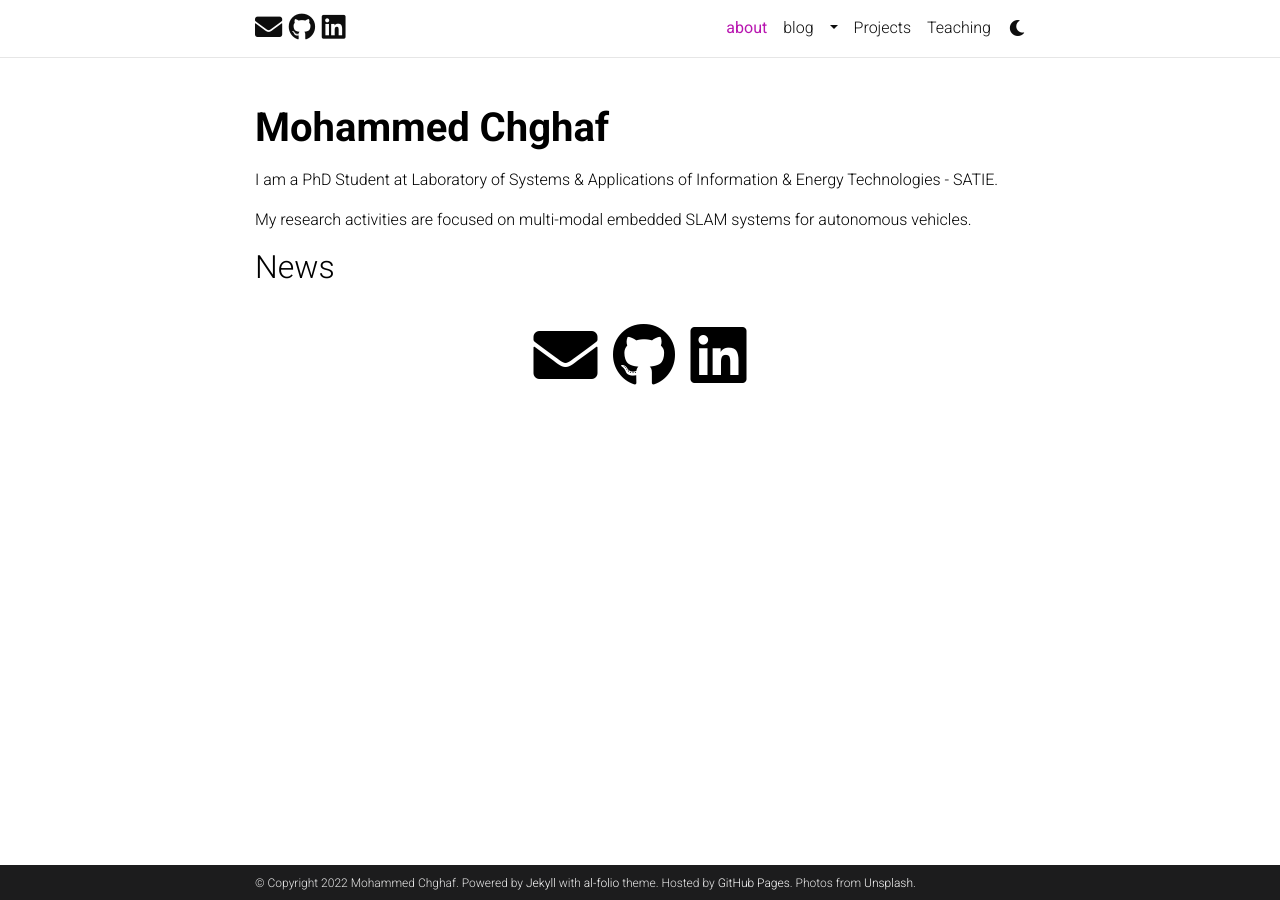
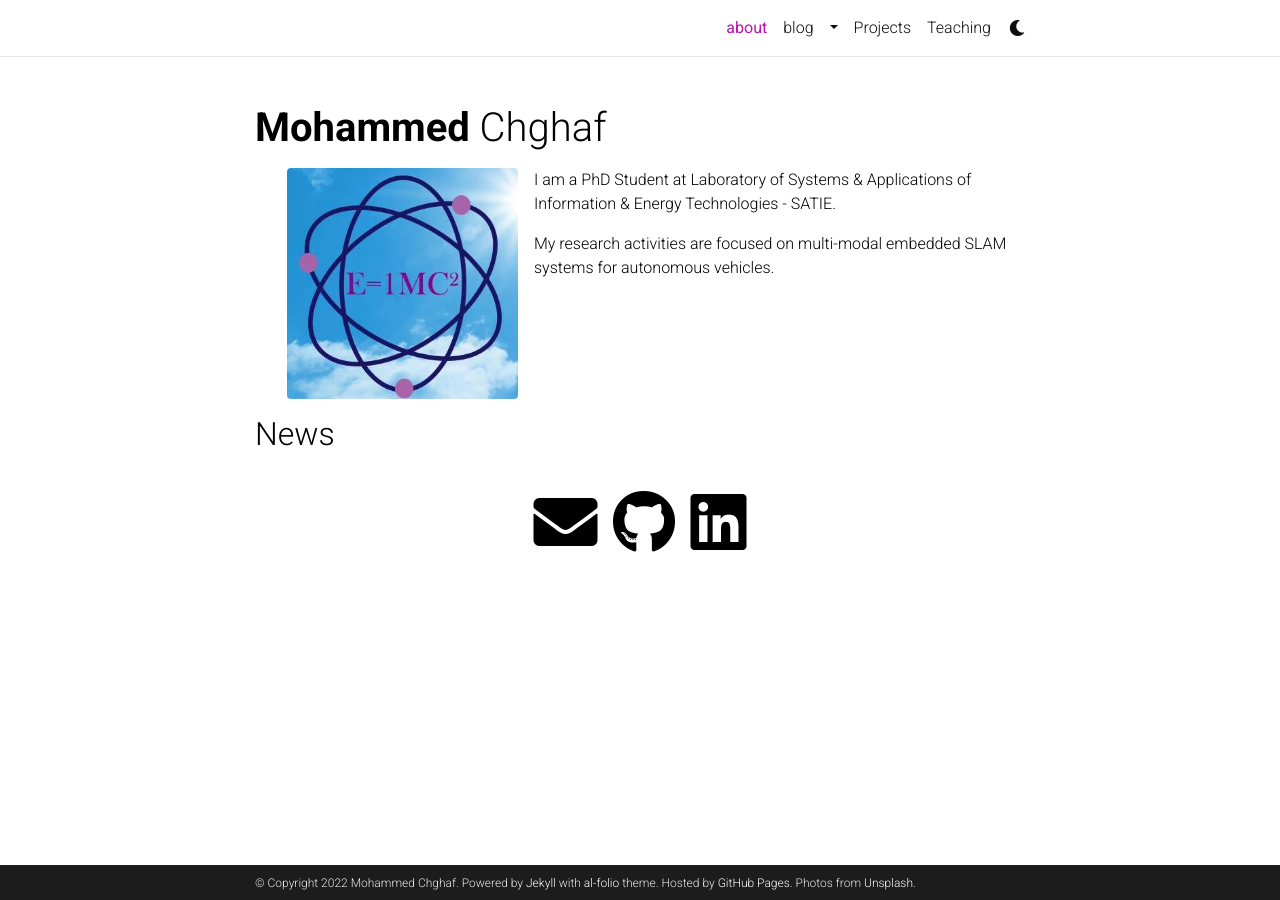
Before and after one commit to MohammedCHGHAF/mohammedchghaf.github.io, a Jekyll site: the page built from _pages/about.md, in a window 1280 px wide. Built offline with Jekyll 4.4.1, drawn with Linux system fonts in a browser that asks for light colours; full-size pictures stand in for the smaller copies a plugin makes; comment, search, counter and statistics services are not loaded; a style sheet for code colours, icons or effects is not loaded.

Commit message:
Revert "changed landing page"
This reverts commit 44c238b29f94e23c0f1f4b3a5c34a69504b0384c.

```diff
--- a/_config.yml
+++ b/_config.yml
@@ -58,7 +58,7 @@ github_username: MohammedCHGHAF # your GitHub user name
 gitlab_username: # your GitLab user name
 twitter_username: # your Twitter handle
 linkedin_username: mohammedchghaf # your LinkedIn user name
-scholar_userid: rSdm4WkAAAAJ&hl # your Google Scholar ID
+scholar_userid: # your Google Scholar ID
 orcid_id: # your ORCID ID
 medium_username: # your Medium username
 quora_username: # your Quora username
@@ -269,7 +269,7 @@ enable_tooltips:
   # for each section titles on pages and posts
 enable_darkmode: true # enables switching between light/dark modes
 enable_navbar_social:
-  true # enables displaying social links in the
+  false # enables displaying social links in the
   # navbar on the about page
 enable_project_categories:
   true # enables categorization of projects into
--- a/_includes/header.html
+++ b/_includes/header.html
@@ -6,7 +6,7 @@
         <div class="container">
           {% if page.title != "about" -%}
           <a class="navbar-brand title font-weight-lighter" href="{{ site.baseurl | prepend: site.url }}/">
-              {%- if site.title == "blank" -%}<span class="font-weight-bold">{{ site.first_name }}</span> {{ site.middle_name }} <span class="font-weight-bold">{{ site.last_name }}</span>{%- else -%}{{ site.title }}{%- endif -%}
+              {%- if site.title == "blank" -%}<span class="font-weight-bold">{{ site.first_name }}</span> {{ site.middle_name }}  {{ site.last_name }}{%- else -%}{{ site.title }}{%- endif -%}
           </a>
           {%- elsif site.enable_navbar_social -%}
           <!-- Social Icons -->
--- a/_includes/social.html
+++ b/_includes/social.html
@@ -17,7 +17,7 @@
             <a href="https://github.com/{{ site.github_username }}" title="GitHub"><i class="fab fa-github"></i></a>
             {% endif %}
             {%- if site.linkedin_username -%}
-            <a href="https://www.linkedin.com/in/{{ site.linkedin_username }}" target="_blank" title="LinkedIn"><i class="fab fa-linkedin"></i></a>
+            <a href="https://www.linkedin.com/in/{{ site.linkedin_username }}" title="LinkedIn"><i class="fab fa-linkedin"></i></a>
             {% endif %}
             {%- if site.twitter_username -%}
             <a href="https://twitter.com/{{ site.twitter_username }}" title="Twitter"><i class="fab fa-twitter"></i></a>
--- a/_layouts/about.html
+++ b/_layouts/about.html
@@ -6,11 +6,7 @@ layout: default
       <div class="post">
         <header class="post-header">
           <h1 class="post-title">
-           {% if site.title == "blank" -%}
-           <span class="font-weight-bold">{{ site.first_name }}</span>
-           {{ site.middle_name }}
-          <span class="font-weight-bold">{{ site.last_name }}</span>
-           {%- else -%}{{ site.title }}{%- endif %}
+           {% if site.title == "blank" -%}<span class="font-weight-bold">{{ site.first_name }}</span> {{ site.middle_name }} {{ site.last_name }}{%- else -%}{{ site.title }}{%- endif %}
           </h1>
           <p class="desc">{{ page.subtitle }}</p>
         </header>
```
Also changed, not shown: _pages/about.md (+1 -1 lines).
